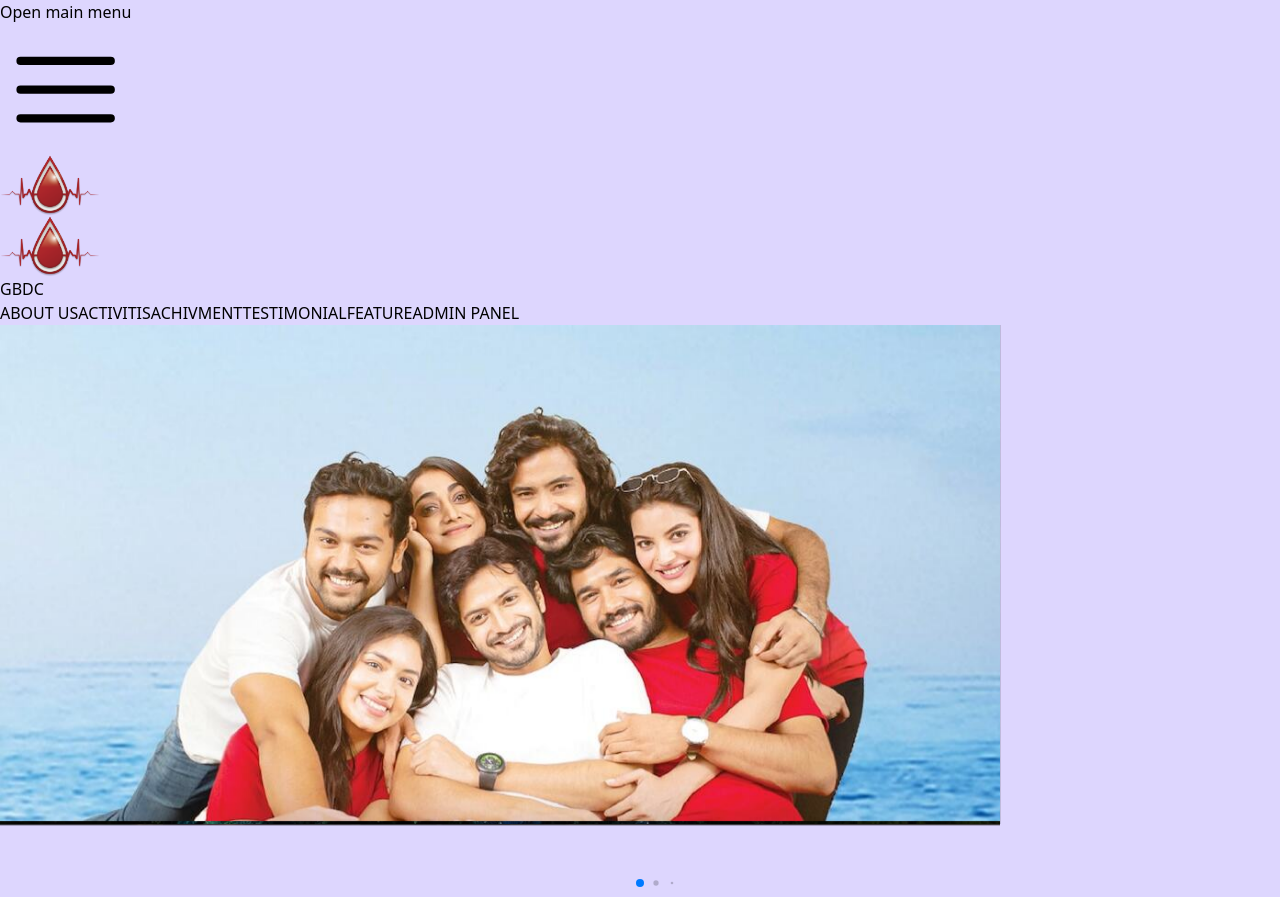
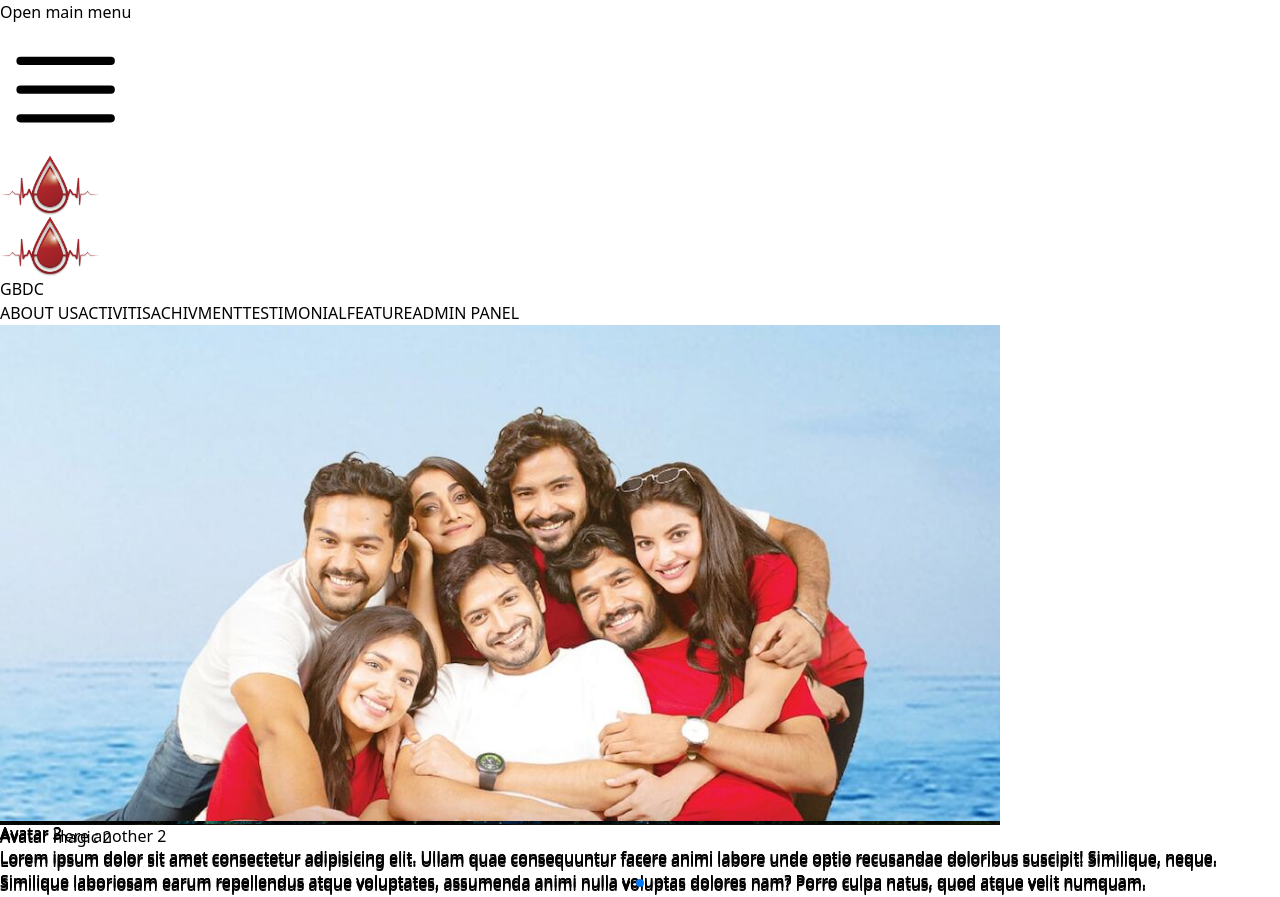
Before and after one commit to AariyanApu/gbdc, a Next.js app: page / in a window 1280 px wide. Built offline with nearby package versions, Linux system fonts and the light colour scheme.

Commit message:
change bg

```diff
--- a/src/app/globals.css
+++ b/src/app/globals.css
@@ -4,5 +4,5 @@
 
 
 body,html{
-    background-color: #ddd6fe;
+    /* background-color: #ddd6fe; */
 }
--- a/src/components/Slide.jsx
+++ b/src/components/Slide.jsx
@@ -25,23 +25,22 @@ const Slide = () => (
     loopFillGroupWithBlank
     pagination={{ clickable: true, dynamicBullets: true }}
     modules={[EffectFade, Pagination, Autoplay]}
-    className="mySwiper mt-0.5 mb-10 w-full "
+    className="mySwiper mt-0.5 w-full "
   >
     {/* Here Swiper Card goes on */}
     {SlideDetails?.map((i, idx) => (
       <SwiperSlide key={idx}>
-        <div className="relative h-[540px]  p-5">
+        <div className="relative h-[600px]  px-4 pt-1">
           <Image
             alt="banner Image"
             height={1000}
             width={1000}
             src={i.imgUrl}
-            className=" h-[510px] w-full rounded object-cover drop-shadow-lg "
+            className=" h-[570px] w-full rounded object-cover drop-shadow-lg "
           />
 
           <motion.div
-            animate={{ y: 100 }}
-            transition={{ ease: 'easeOut', duration: 1 }}
+
             className="absolute inset-60  text-center  text-white"
           >
             <div className="text-4xl">{i.title}</div>
```
